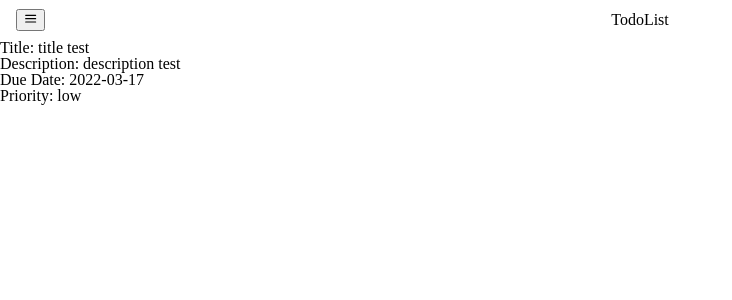
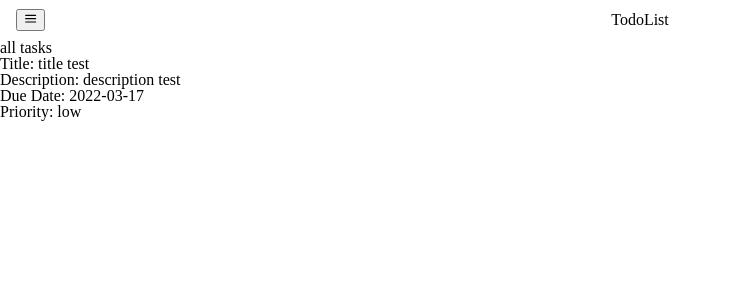
Before and after one commit to htder/todo_list, a React (Create React App) app: page / in a window 1280 px wide. Shown: the top 300 px of the page, without its empty margins (0-732 px from the left). Built offline with nearby package versions, Linux system fonts and the light colour scheme.

Commit message:
added title to task window

```diff
--- a/src/components/Main.jsx
+++ b/src/components/Main.jsx
@@ -34,7 +34,7 @@ function Main() {
   // const [currentView, setCurrentView] = useState('');
 
   const [currentTasks, setCurrentTasks] = useState(tasks);
-  const [currentView, setCurrentView] = useState('all');
+  const [currentView, setCurrentView] = useState('all tasks');
 
   const [todayCount, setTodayCount] = useState(0);
   const [weekCount, setWeekCount] = useState(0);
@@ -144,20 +144,20 @@ function Main() {
   }
 
   function handleSidebarClick(event, type) {
-    if (type === 'all') {
-      setCurrentView('all');
+    if (type === 'all tasks') {
+      setCurrentView('all tasks');
       setCurrentTasks(tasks);
     }
     if (type === 'today') {
       setCurrentView('today');
       setCurrentTasks(getTodaysTasks());
     }
-    if (type === 'week') {
-      setCurrentView('week');
+    if (type === 'this week') {
+      setCurrentView('this week');
       setCurrentTasks(getWeeksTasks());
     }
-    if (type === 'month') {
-      setCurrentView('month');
+    if (type === 'this month') {
+      setCurrentView('this month');
       setCurrentTasks(getMonthsTasks());
     }
   }
@@ -217,11 +217,23 @@ function Main() {
       </div>
       <TaskWindow
         className="task-window"
+        page={currentView}
         tasks={currentTasks}
         show={showTasks}
       />
-      {taskModalOpen && <TaskModal projects={projects} addTask={handleNewTask} toggleModal={toggleTaskModal}/>}
-      {projectModalOpen && <ProjectModal addProject={handleNewProject} toggleModal={toggleProjectModal}/>}
+      {taskModalOpen && (
+        <TaskModal
+          projects={projects}
+          addTask={handleNewTask}
+          toggleModal={toggleTaskModal}
+        />
+      )}
+      {projectModalOpen && (
+        <ProjectModal
+          addProject={handleNewProject}
+          toggleModal={toggleProjectModal}
+        />
+      )}
     </section>
   );
 }
--- a/src/components/Navbar.jsx
+++ b/src/components/Navbar.jsx
@@ -14,10 +14,10 @@ function Navbar({
   return (
     <nav className={`navigation ${isOpen ? ' show-menu' : ' hide-menu'}`}>
       <ul className="menu-list">
-        <li onClick={() => handleClick(event, 'all')}>All Tasks</li>
+        <li onClick={() => handleClick(event, 'all tasks')}>All Tasks</li>
         <li onClick={() => handleClick(event, 'today')}>Today {today}</li>
-        <li onClick={() => handleClick(event, 'week')}>This Week {week}</li>
-        <li onClick={() => handleClick(event, 'month')}>This Month {month}</li>
+        <li onClick={() => handleClick(event, 'this week')}>This Week {week}</li>
+        <li onClick={() => handleClick(event, 'this month')}>This Month {month}</li>
         {projects}
         <li onClick={() => toggleProjectModal()}>Add New Project</li>
         <li onClick={() => toggleTaskModal()}>Add New Task</li>
--- a/src/components/TaskWindow.jsx
+++ b/src/components/TaskWindow.jsx
@@ -1,7 +1,7 @@
 import React from 'react';
 import Todo from './Todo';
 
-function TaskWindow({ tasks, show }) {
+function TaskWindow({ tasks, show, page }) {
   const taskElements = tasks.map((task) => (
     <Todo
       title={task.title}
@@ -14,7 +14,12 @@ function TaskWindow({ tasks, show }) {
     />
   ));
 
-  return <div className="task-window">{show && taskElements}</div>;
+  return (
+    <div className="task-window">
+      <h3>{page}</h3>
+      {show && taskElements}
+    </div>
+  );
 }
 
 export default TaskWindow;
```
